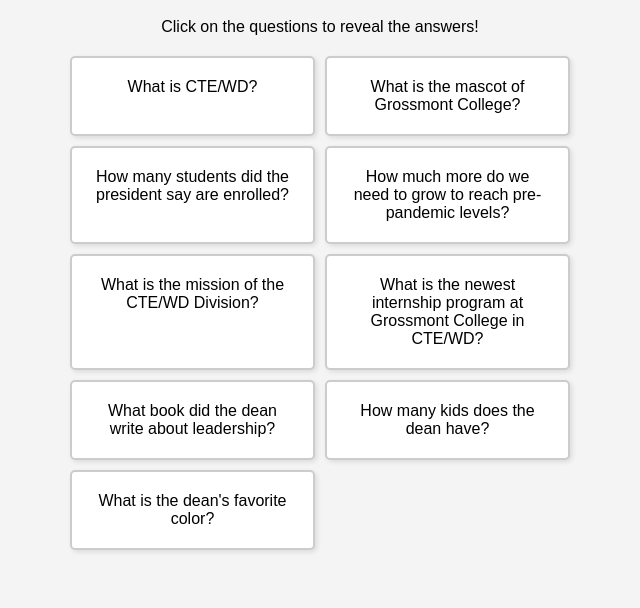
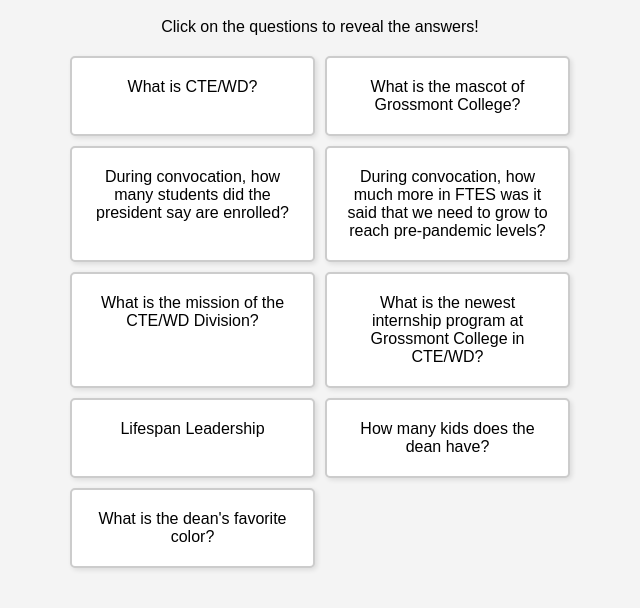
Before and after one commit to grantwriterlg/bingo-quiz, a plain HTML site: page index.html in a window 1280 px wide. Shown: the part 68-676 px from the top of the page, without its empty margins (320-960 px from the left). Drawn offline with Linux system fonts and the light colour scheme.

Commit message:
Update index.html

```diff
--- a/index.html
+++ b/index.html
@@ -57,10 +57,10 @@
       What is the mascot of Grossmont College?
     </div>
     <div class="cell" onclick="this.innerHTML='16,000'; this.classList.add('correct');">
-      How many students did the president say are enrolled?
+      During convocation, how many students did the president say are enrolled?
     </div>
     <div class="cell" onclick="this.innerHTML='15 percent'; this.classList.add('correct');">
-      How much more do we need to grow to reach pre-pandemic levels?
+      During convocation, how much more in FTES was it said that we need to grow to reach pre-pandemic levels?
     </div>
     <div class="cell" onclick="this.innerHTML='To get our communities to work and transfer'; this.classList.add('correct');">
       What is the mission of the CTE/WD Division?
@@ -68,9 +68,9 @@
     <div class="cell" onclick="this.innerHTML='Griffin Works'; this.classList.add('correct');">
       What is the newest internship program at Grossmont College in CTE/WD?
     </div>
-    <div class="cell" onclick="this.innerHTML='Lifespan Leadership'; this.classList.add('correct');">
-      What book did the dean write about leadership?
-    </div>
+<div class="cell" onclick="window.open('https://www.amazon.com/Lifespan-Leadership-Javier-Ayala-PhD-ebook/dp/B0CZ1WS56S/ref=sr_1_1?crid=1GHML52HD0RE4&dib=eyJ2IjoiMSJ9.WBl3niv-RsbqMBCuw1RmO4ZS9MIR7crrvBPKRJkkAqPGjHj071QN20LucGBJIEps.vaFkk2Ln6AQugVF5eoLBUcfpoqD91H2C48sg2SqAYdA&dib_tag=se&keywords=javier+ayala+lifespan+leadership&qid=1738046470&sprefix=javier+ayala+lifespan+leadership%2Caps%2C135&sr=8-1', '_blank'); this.classList.add('correct');">
+    Lifespan Leadership
+</div>
     <div class="cell" onclick="this.innerHTML='Three kids'; this.classList.add('correct');">
       How many kids does the dean have?
     </div>
```
